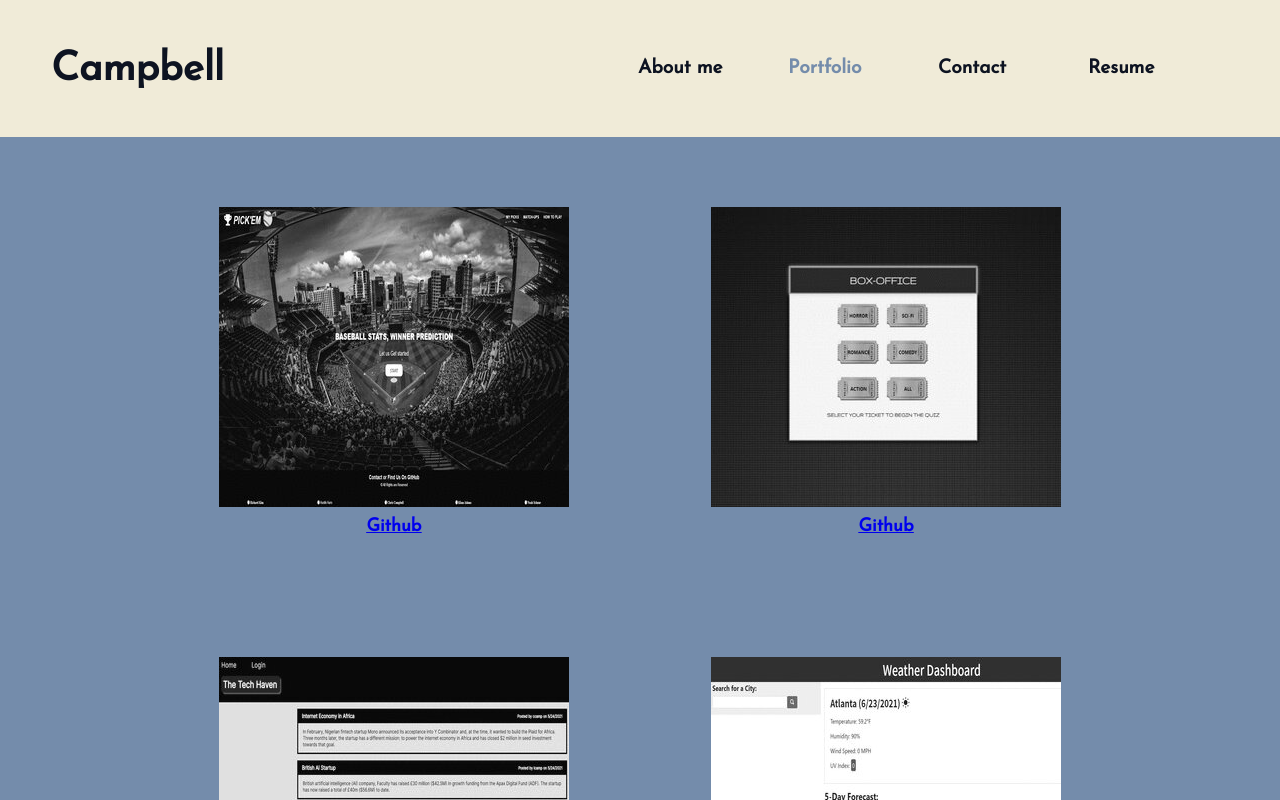
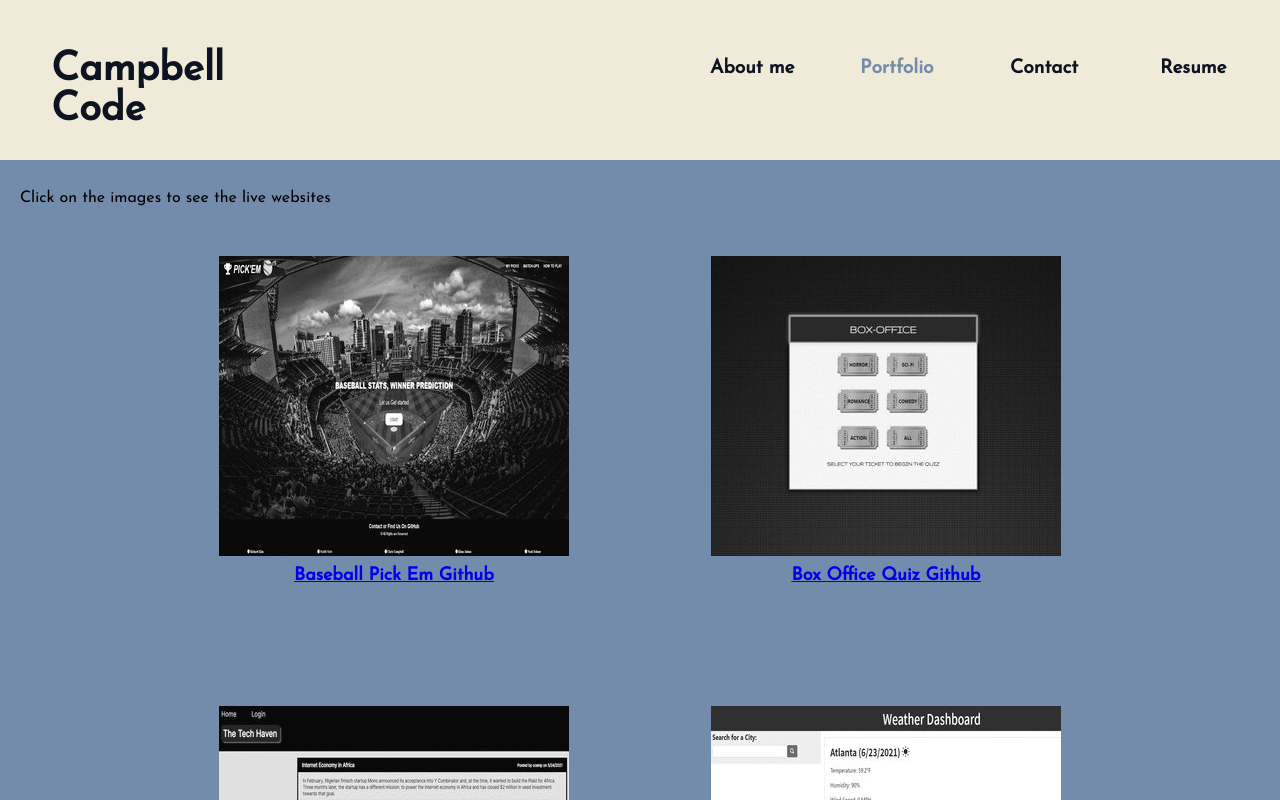
Before and after one commit to campbefs/campbell-portfolio, a React (Create React App) app: page / in a window 1280 px wide. Both pictures are taken after a click on the element "Portfolio". Shown: the top 800 px of the page. Built offline with nearby package versions, Linux system fonts and the light colour scheme; the HTML template or start-up script is replaced by a standard one.

Commit message:
added instructoins

```diff
--- a/src/components/Header/index.js
+++ b/src/components/Header/index.js
@@ -12,7 +12,7 @@ function Header(props) {
 
     <header>
       <h1 id="main-text">
-        Campbell
+        Campbell Code
       </h1>
       <Navigation
         currentPage={currentPage}
--- a/src/components/Project/index.js
+++ b/src/components/Project/index.js
@@ -3,34 +3,37 @@ import React from 'react';
 function Project() {
 
   return (
+    <>
+      <div id="instructions">Click on the images to see the live websites</div>
       <div class="portfolio-container">
         <div class="inner-portfolio-container">
           <a class="projects" id="project-1" href="https://richardyjkim.github.io/my-first-project/">
-          <a class="portfolio-link" href="https://github.com/richardyjkim/my-first-project">Github</a>
+            <a class="portfolio-link" href="https://github.com/richardyjkim/my-first-project">Baseball Pick Em Github</a>
           </a>
 
           <a class="projects" id="project-2" href="https://outcast-movie-quiz.herokuapp.com/">
-          <a class="portfolio-link" href="https://github.com/DevinPask/Outcast-Project">Github</a>
+            <a class="portfolio-link" href="https://github.com/DevinPask/Outcast-Project">Box Office Quiz Github</a>
           </a>
 
           <a class="projects" id="project-3" href="https://the-tech-haven.herokuapp.com/">
-          <a class="portfolio-link" href="https://github.com/campbefs/campbell-tech-haven">Github</a>
+            <a class="portfolio-link" href="https://github.com/campbefs/campbell-tech-haven">Tech Haven Github</a>
           </a>
 
           <a class="projects" id="project-4" href="https://campbefs.github.io/campbell-weather-dash/">
-          <a class="portfolio-link" href="https://github.com/campbefs/campbell-weather-dash">Github</a>
+            <a class="portfolio-link" href="https://github.com/campbefs/campbell-weather-dash">Weather Dashboard Github</a>
           </a>
 
           <a class="projects" id="project-5" href="https://campbefs.github.io/code-quiz-campbell/">
-          <a class="portfolio-link" href="https://github.com/campbefs/code-quiz-campbell">Github</a>
+            <a class="portfolio-link" href="https://github.com/campbefs/code-quiz-campbell">Work Day Scheduler Github</a>
           </a>
 
           <a class="projects" id="project-6" href="https://campbefs.github.io/campbell-calendar/">
-          <a class="portfolio-link" href="https://github.com/campbefs/campbell-calendar">Github</a>
+            <a class="portfolio-link" href="https://github.com/campbefs/campbell-calendar">Coding Quiz Github</a>
           </a>
 
         </div>
       </div>
+    </>
   )
 };
 
--- a/src/index.css
+++ b/src/index.css
@@ -69,6 +69,10 @@ body {
   margin: 0px 15px;
 }
 
+#instructions {
+  margin: 30px 0px 0px 20px;
+}
+
 .portfolio-container {
   display: flex;
   justify-content: center;
@@ -76,7 +80,7 @@ body {
 }
 
 .inner-portfolio-container {
-  margin: 20px 10% 0% 10%;
+  margin: 0px 10% 0% 10%;
   display: flex;
   justify-content: space-evenly;
   flex-wrap: wrap;
@@ -116,9 +120,6 @@ body {
 }
 
 .link-div {
-  /* background-color: gray; */
-  /* margin-top: 100px; */
-
   width: 100%;
   padding-top: 110px;
   padding-left: 130px;
```
Lines whose indentation alone changed are shown as unchanged.
